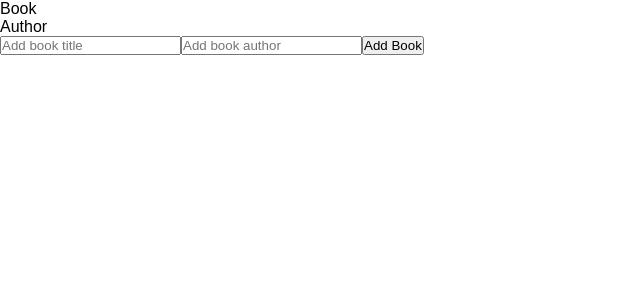
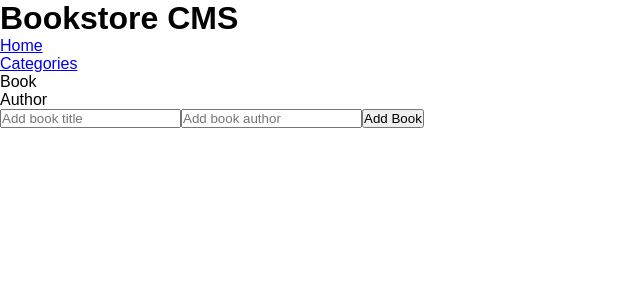
Before and after one commit to jerryowusu/bookstore, a React (Create React App) app: page / in a window 1280 px wide. Shown: the top 300 px of the page, without its empty margins (0-640 px from the left). Built offline with nearby package versions, Linux system fonts and the light colour scheme.

Commit message:
update app

```diff
--- a/src/App.js
+++ b/src/App.js
@@ -1,13 +1,27 @@
-import './App.css';
+import React from 'react';
+import { Switch, Route } from 'react-router-dom';
 import Book from './components/Book';
 import Form from './components/Form';
+import Categories from './pages/Categories';
+import NavBar from './components/NavBar';
+import './App.css';
 
 function App() {
   return (
-    <div className="App">
-      <Book />
-      <Form />
-    </div>
+    <>
+      <NavBar />
+      <Switch>
+        <Route exact path="/">
+          <div className="App">
+            <Book />
+            <Form />
+          </div>
+        </Route>
+        <Route path="/categories">
+          <Categories />
+        </Route>
+      </Switch>
+    </>
   );
 }
 
--- a/src/index.js
+++ b/src/index.js
@@ -1,11 +1,14 @@
 import React from 'react';
 import ReactDOM from 'react-dom';
+import { BrowserRouter as Router } from 'react-router-dom';
 import './index.css';
 import App from './App';
 
 ReactDOM.render(
   <React.StrictMode>
-    <App />
+    <Router>
+      <App />
+    </Router>
   </React.StrictMode>,
   document.getElementById('root'),
 );
```
